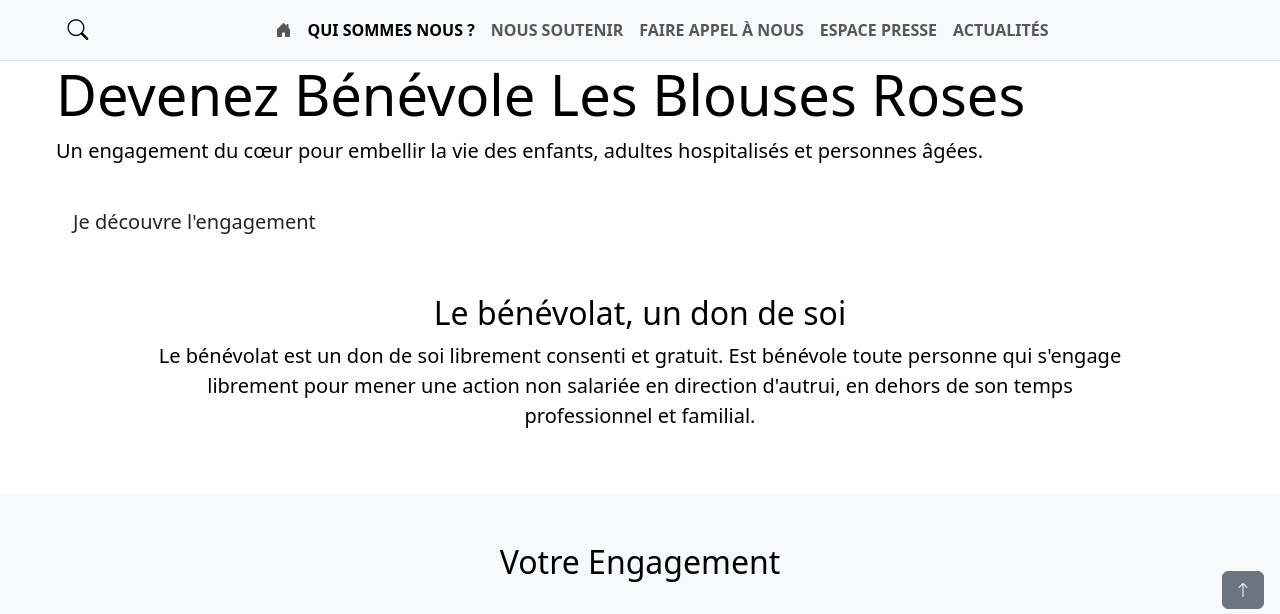
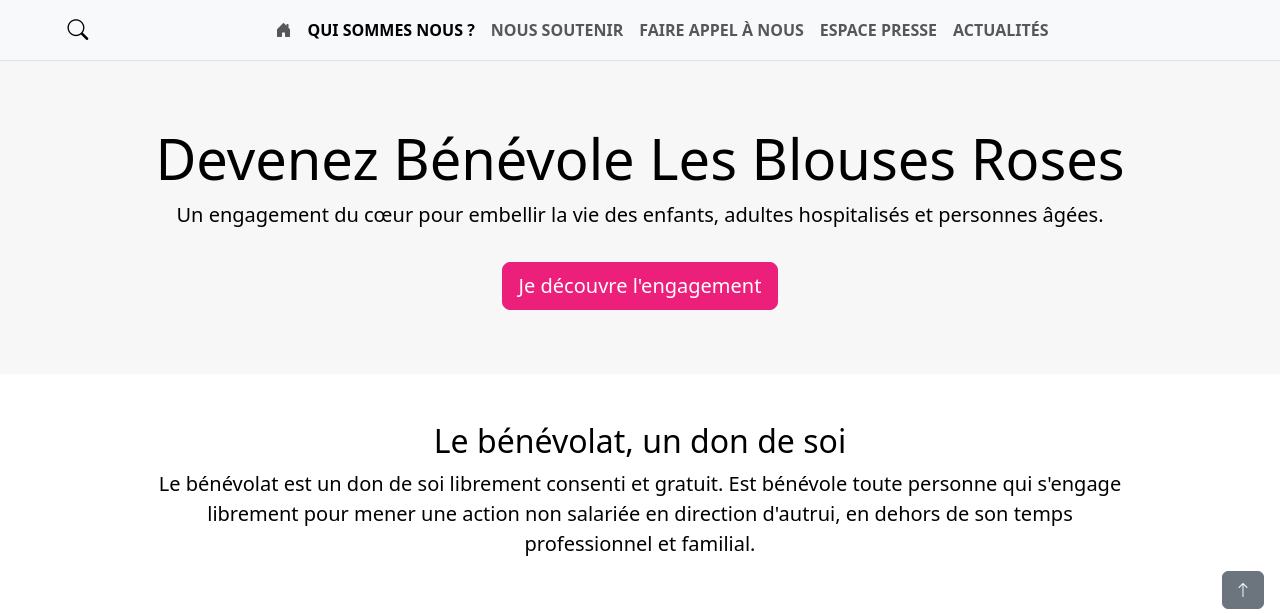
Before and after one commit to Kaidoat/SAE_S3, a PHP site: page /InfoBen.html in a window 1280 px wide. Shown: the part 175-789 px from the top of the page. Run offline with PHP 8.4, Linux system fonts and the light colour scheme.

Commit message:
Add files via upload

```diff
--- a/style.css
+++ b/style.css
@@ -375,3 +375,29 @@ fieldset {
 #svg_departements text {
     pointer-events: none;
 }
+
+.card-img-actualite {
+    width: 100%;
+    height: 200px;
+    object-fit: cover;
+    margin-bottom: 1rem;
+    border-top-left-radius: var(--bs-card-border-radius);
+    border-top-right-radius: var(--bs-card-border-radius);
+}
+
+.hero-benevole {
+    background-color: #f7f7f7;
+    padding: 4rem 0;
+    text-align: center;
+}
+
+.btn-rose {
+    background-color: var(--rose);
+    border-color: var(--rose);
+    color: white;
+}
+
+.btn-rose:hover {
+    background-color: var(--roseF);
+    border-color: var(--roseF);
+}
```
